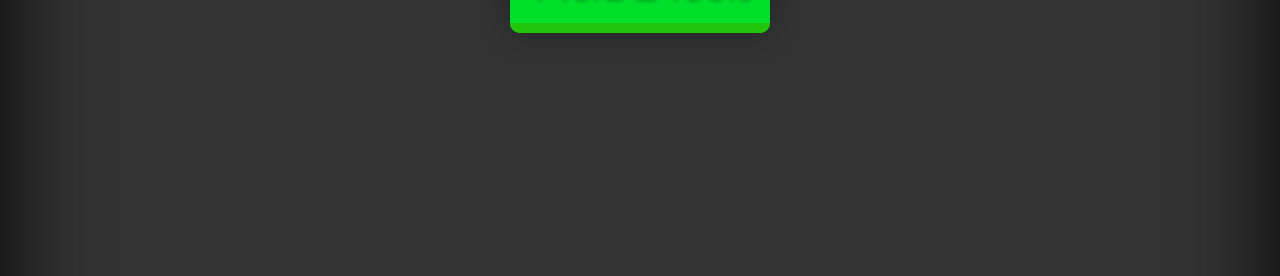
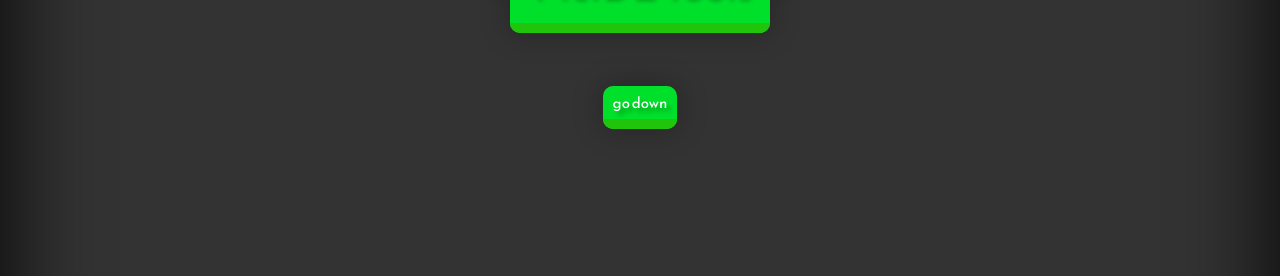
Before and after one commit to simonmeusel/mcide, a Jekyll site: the page built from index.html, in a window 1280 px wide. Shown: the part 449-725 px from the top of the page. Built offline with Jekyll 4.4.1, drawn with Linux system fonts in a browser that asks for light colours; nearby versions of some CDN libraries; Markdown is read by kramdown in place of the engine named in the settings.

Commit message:
Add down button to landing

```diff
--- a/_includes/landing.html
+++ b/_includes/landing.html
@@ -15,5 +15,7 @@ html, body {
 		<h1 class="landing-headline">Download now!</h1>
 		<br>
 		{% include buttons.html %}
+		<br><br><br><br><br>
+		<a href="#down" class="landing-button landing-button-small">go down</a>
 	</div>
 </header>
--- a/css/primary.css
+++ b/css/primary.css
@@ -54,6 +54,11 @@ header.landing {
 	width: 500px;
 }
 
+.landing-button-small {
+	font-size: 15px;
+	padding: 5px 10px;
+}
+
 landing-headline {
 	text-transform: uppercase;
 }
--- a/index.html
+++ b/index.html
@@ -10,7 +10,7 @@ layout: default
 
   {% include navbar.html class="navbar-inverse" %}
 
-  <div class="row">
+  <div class="row" id="down">
     <div class="col-md-6">
       <section>
         <h2>Automatic command block generation!</h2>
```
